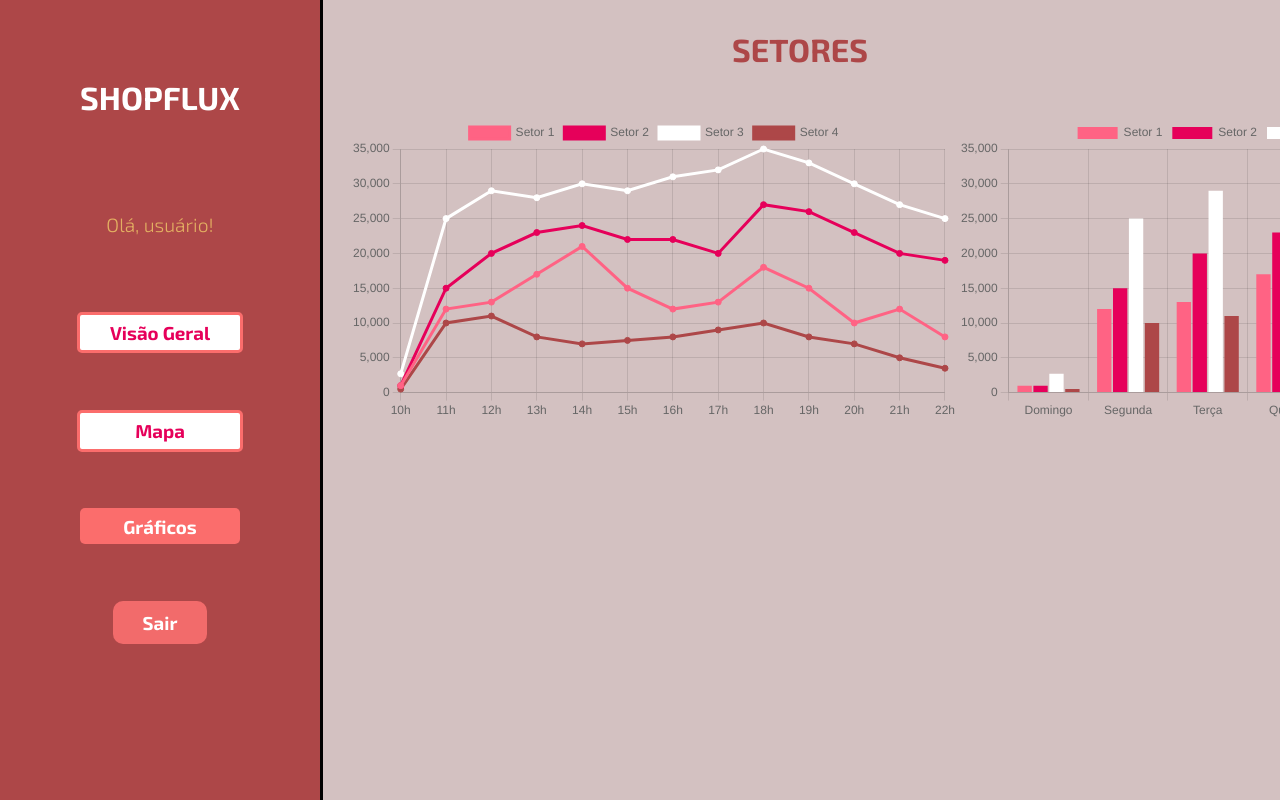
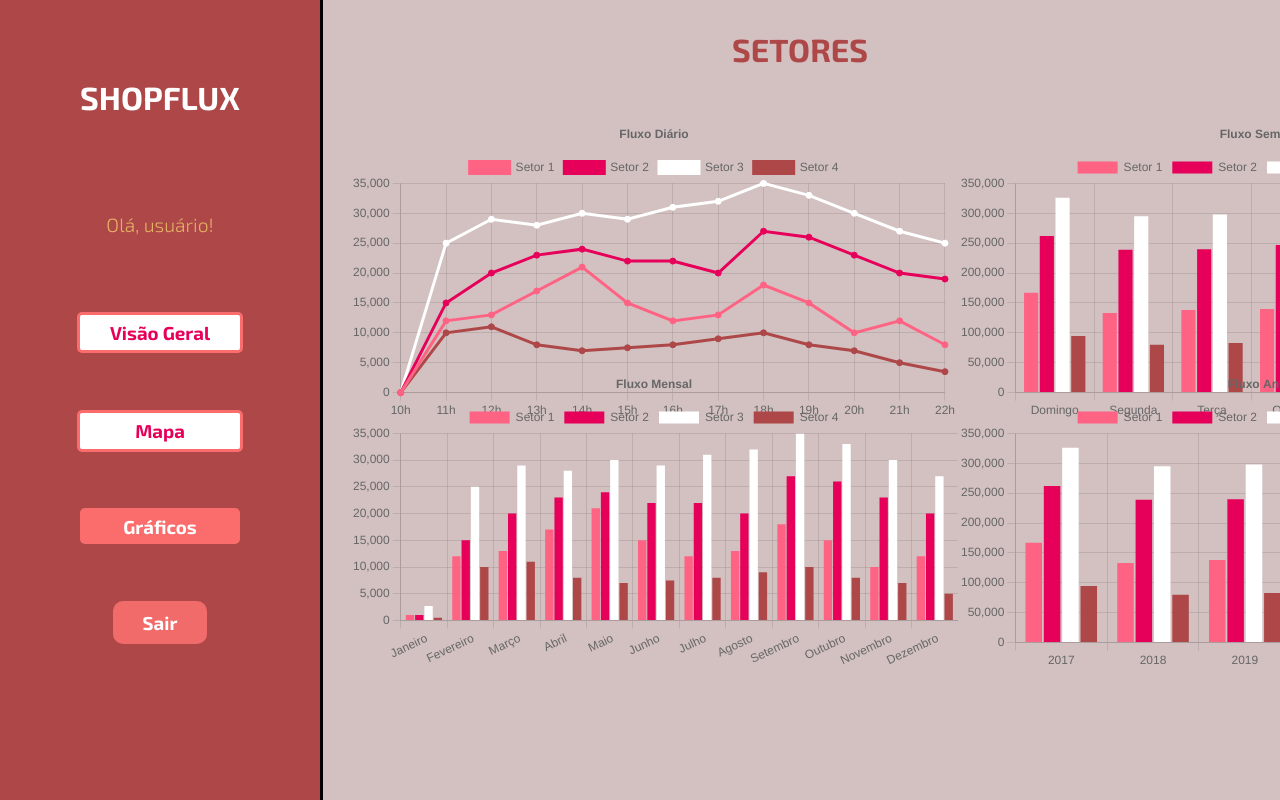
Before and after one commit to Grupo6-CCO-ShopFlux/Projeto-ShopFlux, a plain HTML site: page Site Institucional/siteKauan/dashboard/grafico.html in a window 1280 px wide. Shown: the top 800 px of the page. Drawn offline with nearby package versions, Linux system fonts and the light colour scheme; files that its build step writes are made by us from their sources.

Commit message:
dashboard kauan

```diff
--- a/Site Institucional/siteKauan/dashboard/cards.html
+++ b/Site Institucional/siteKauan/dashboard/cards.html
@@ -8,7 +8,7 @@
     <meta name="viewport" content="width=device-width, initial-scale=1.0">
     <title>Shopflux | Tempo Real</title>
 
-    <link rel="stylesheet" href="../css/style.css">
+    <link rel="stylesheet" href="css/style.css">
     <link rel="stylesheet" href="dashboards.css">
 
     <script src="../js/funcoes.js"></script>
--- a/Site Institucional/siteKauan/dashboard/dashboards.css
+++ b/Site Institucional/siteKauan/dashboard/dashboards.css
@@ -248,6 +248,17 @@ canvas #myChart {
 }
 
 .graph {
+  display: flex;
+  width: 76vh;
+  margin-left: 30px;
+  justify-content: flex-start;
+  position: absolute;
+  padding-top: 45px;
+}
+
+.graph2 {
+  margin-top: 250px;
+  display: flex;
   width: 76vh;
   margin-left: 30px;
   justify-content: flex-start;
--- a/Site Institucional/siteKauan/dashboard/grafico.html
+++ b/Site Institucional/siteKauan/dashboard/grafico.html
@@ -2,14 +2,14 @@
 <html lang="pt-br">
 
 <head>
-    <link rel="shortcut icon" href="../assets/icon/favicon.ico" type="image/x-icon">
+    <link rel="shortcut icon" href="img/logoTransparente.png" type="image/x-icon">
     <meta charset="UTF-8">
     <meta http-equiv="X-UA-Compatible" content="IE=edge">
     <meta name="viewport" content="width=device-width, initial-scale=1.0">
-    <title>AcquaTec | Avisos</title>
+    <title>Shopflux | Gráficos</title>
 
-    <link rel="stylesheet" href="../css/style.css">
-    <link rel="stylesheet" href="./dashboards.css">
+    <link rel="stylesheet" href="css/style.css">
+    <link rel="stylesheet" href="dashboards.css">
     <script src="https://cdn.jsdelivr.net/npm/chart.js"></script>
 
     <link rel="preconnect" href="https://fonts.gstatic.com">
@@ -19,7 +19,6 @@
 </head>
 
 <body>
-    <!-- <body onload="validarSessao()"> -->
 
     <div class="janela">
 
@@ -56,9 +55,13 @@
 
             <div class="dash_grafico">
                 <div class="titulo"><h1>SETORES</h1></div>
-                <div class="graph" style="display: flex;">
+                <div class="graph">
                     <canvas id="setor1_grafico"></canvas>
                     <canvas id="setor2_grafico"></canvas>
+                </div>
+                <div class="graph2">
+                    <canvas id="setor3_grafico"></canvas>
+                    <canvas id="setor4_grafico"></canvas>
                 </div>
             </div>
 
@@ -90,32 +93,41 @@ const data_hora = {
         label: 'Setor 1',
         backgroundColor: 'rgb(255, 99, 132)',
         borderColor: 'rgb(255, 99, 132)',
-        data: [1000, 12000, 13000, 17000, 21000, 15000, 12000, 13000, 18000, 15000, 10000, 12000, 8000],
+        data: [0, 12000, 13000, 17000, 21000, 15000, 12000, 13000, 18000, 15000, 10000, 12000, 8000],
     },
     {
     label: 'Setor 2',
     backgroundColor: '#e6005a',
     borderColor: '#e6005a',
-    data: [1000, 15000, 20000, 23000, 24000, 22000, 22000, 20000, 27000, 26000, 23000, 20000, 19000],
+    data: [0, 15000, 20000, 23000, 24000, 22000, 22000, 20000, 27000, 26000, 23000, 20000, 19000],
     },
     {
     label: 'Setor 3',
     backgroundColor: 'white',
     borderColor: 'white',
-    data: [2700, 25000, 29000, 28000, 30000, 29000, 31000, 32000, 35000, 33000, 30000, 27000, 25000],
+    data: [0, 25000, 29000, 28000, 30000, 29000, 31000, 32000, 35000, 33000, 30000, 27000, 25000],
     },
     {
     label: 'Setor 4',
     backgroundColor: '#AD4748',
     borderColor: '#AD4748',
-    data: [500, 10000, 11000, 8000, 7000, 7500, 8000, 9000, 10000, 8000, 7000, 5000, 3500],
+    data: [0, 10000, 11000, 8000, 7000, 7500, 8000, 9000, 10000, 8000, 7000, 5000, 3500],
     }]
 };
 
 const config_hora = {
     type: 'line',
     data: data_hora,
-    options: {}
+    options: {
+        plugins: {
+            title: {
+                display: true,
+                position: 'top',
+                text: 'Fluxo Diário',
+                fontSize: 14
+            }
+        }
+    }
 };
 
 const myChart_hora = new Chart(
@@ -135,6 +147,69 @@ const labels_dias = [
 
 const data_dias = {
     labels: labels_dias,
+    datasets: [{
+        label: 'Setor 1',
+        backgroundColor: 'rgb(255, 99, 132)',
+        borderColor: 'rgb(255, 99, 132)',
+        data: [167000, 133000, 138000, 140000, 148000, 155000, 162000],
+    },
+    {
+    label: 'Setor 2',
+    backgroundColor: '#e6005a',
+    borderColor: '#e6005a',
+    data: [262000, 239000, 240000, 247000, 250000, 258000, 260000],
+    },
+    {
+    label: 'Setor 3',
+    backgroundColor: 'white',
+    borderColor: 'white',
+    data: [326000, 295000, 298000, 305000, 314000, 320000, 324000],
+    },
+    {
+    label: 'Setor 4',
+    backgroundColor: '#AD4748',
+    borderColor: '#AD4748',
+    data: [94500, 80000, 83000, 88000, 89000, 91000, 93000],
+    }]
+};
+
+const config_dias = {
+    type: 'bar',
+    data: data_dias,
+    options: {
+        plugins: {
+            title: {
+                display: true,
+                position: 'top',
+                text: 'Fluxo Semanal',
+                fontSize: 14
+            }
+        }
+    }
+};
+
+const myChart_dias = new Chart(
+    document.getElementById('setor2_grafico'),
+    config_dias
+);
+
+const labels_mes = [
+    'Janeiro',
+    'Fevereiro',
+    'Março',
+    'Abril',
+    'Maio',
+    'Junho',
+    'Julho',
+    'Agosto',
+    'Setembro',
+    'Outubro',
+    'Novembro',
+    'Dezembro'
+];
+
+const data_mes = {
+    labels: labels_mes,
     datasets: [{
         label: 'Setor 1',
         backgroundColor: 'rgb(255, 99, 132)',
@@ -161,15 +236,81 @@ const data_dias = {
     }]
 };
 
-const config_dias = {
+const config_mes = {
     type: 'bar',
-    data: data_dias,
-    options: {}
+    data: data_mes,
+    options: {
+        plugins: {
+            title: {
+                display: true,
+                position: 'top',
+                text: 'Fluxo Mensal',
+                fontSize: 14
+            }
+        }
+    }
 };
 
-const myChart_dias = new Chart(
-    document.getElementById('setor2_grafico'),
-    config_dias
+const myChart_mes = new Chart(
+    document.getElementById('setor3_grafico'),
+    config_mes
+);
+
+const labels_ano = [
+    '2017',
+    '2018',
+    '2019',
+    '2020',
+    '2021',
+    '2022'
+];
+
+const data_ano = {
+    labels: labels_ano,
+    datasets: [{
+        label: 'Setor 1',
+        backgroundColor: 'rgb(255, 99, 132)',
+        borderColor: 'rgb(255, 99, 132)',
+        data: [167000, 133000, 138000, 140000, 148000, 155000, 162000],
+    },
+    {
+    label: 'Setor 2',
+    backgroundColor: '#e6005a',
+    borderColor: '#e6005a',
+    data: [262000, 239000, 240000, 247000, 250000, 258000, 260000],
+    },
+    {
+    label: 'Setor 3',
+    backgroundColor: 'white',
+    borderColor: 'white',
+    data: [326000, 295000, 298000, 305000, 314000, 320000, 324000],
+    },
+    {
+    label: 'Setor 4',
+    backgroundColor: '#AD4748',
+    borderColor: '#AD4748',
+    data: [94500, 80000, 83000, 88000, 89000, 91000, 93000],
+    }]
+};
+
+const config_ano = {
+    type: 'bar',
+    data: data_ano,
+    options: {
+        plugins: {
+            title: {
+                display: true,
+                position: 'top',
+                text: 'Fluxo Anual',
+                fontSize: 14
+            }
+        }
+    }
+};
+
+const myChart_ano = new Chart(
+    document.getElementById('setor4_grafico'),
+    config_ano
 );
 
 </script>
```
Also changed, not shown: Site Institucional/siteKauan/dashboard/dashboard.html (+1 -1 lines).
